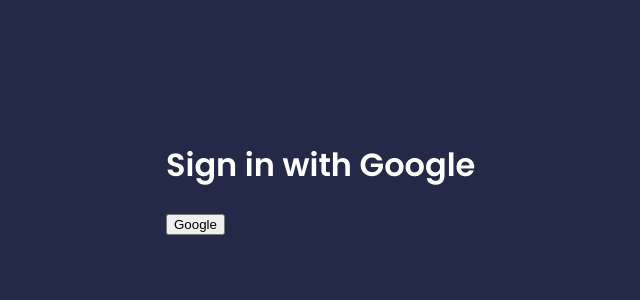
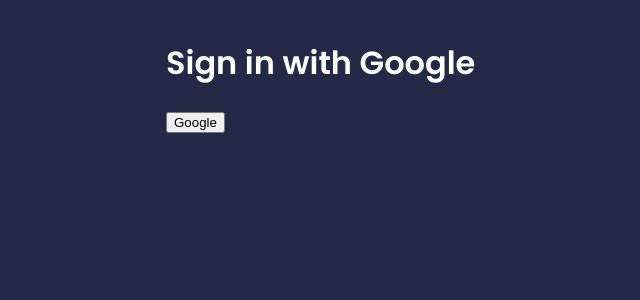
Before and after one commit to BlanquartS/gestion_stock, a React (Create React App) app: page / in a window 1280 px wide. Shown: the top 300 px of the page, without its empty margins (74-714 px from the left). Built offline with nearby package versions, Linux system fonts and the light colour scheme.

Commit message:
little fix

```diff
--- a/public/index.html
+++ b/public/index.html
@@ -2,13 +2,9 @@
 <html lang="en">
   <head>
     <meta charset="utf-8" />
-    <link rel="icon" href="%PUBLIC_URL%/favicon.ico" />
+    <link rel="icon" href="%PUBLIC_URL%/icon.png" />
     <meta name="viewport" content="width=device-width, initial-scale=1" />
     <meta name="theme-color" content="#000000" />
-    <meta
-      name="description"
-      content="Web site created using create-react-app"
-    />
     <link rel="apple-touch-icon" href="%PUBLIC_URL%/logo192.png" />
     <link rel="preconnect" href="https://fonts.googleapis.com" />
     <link rel="preconnect" href="https://fonts.gstatic.com" crossorigin />
@@ -30,7 +26,7 @@
       work correctly both with client-side routing and a non-root public URL.
       Learn how to configure a non-root public URL by running `npm run build`.
     -->
-    <title>React App</title>
+    <title>Stock Champagne</title>
   </head>
   <body>
     <noscript>You need to enable JavaScript to run this app.</noscript>
--- a/src/App.js
+++ b/src/App.js
@@ -18,7 +18,7 @@
   }, []);
 
   return (
-    <div className="container" style={{ padding: "50px 0 100px 0" }}>
+    <div className="container" style={{ padding: "10px 0px 100px 0" }}>
       {!session ? <Auth /> : <Main key={session.user.id} session={session} />}
     </div>
   );
--- a/src/Main.js
+++ b/src/Main.js
@@ -1,7 +1,6 @@
 import EditableTable from "./Components/EditableTable";
 
 function Main() {
-  //TODO : Faire son propre tableau en react. https://www.youtube.com/watch?v=dYjdzpZv5yc
   return <EditableTable />;
 }
 
--- a/src/index.css
+++ b/src/index.css
@@ -15,7 +15,6 @@
   max-width: 800px;
   padding: 0 10px;
   margin: 0 auto;
-  margin-top: 70px;
 }
 
 .title {
```
Also changed, not shown: public/icon.png (added), 1 other file (tests, documents, lock files or other folders).
